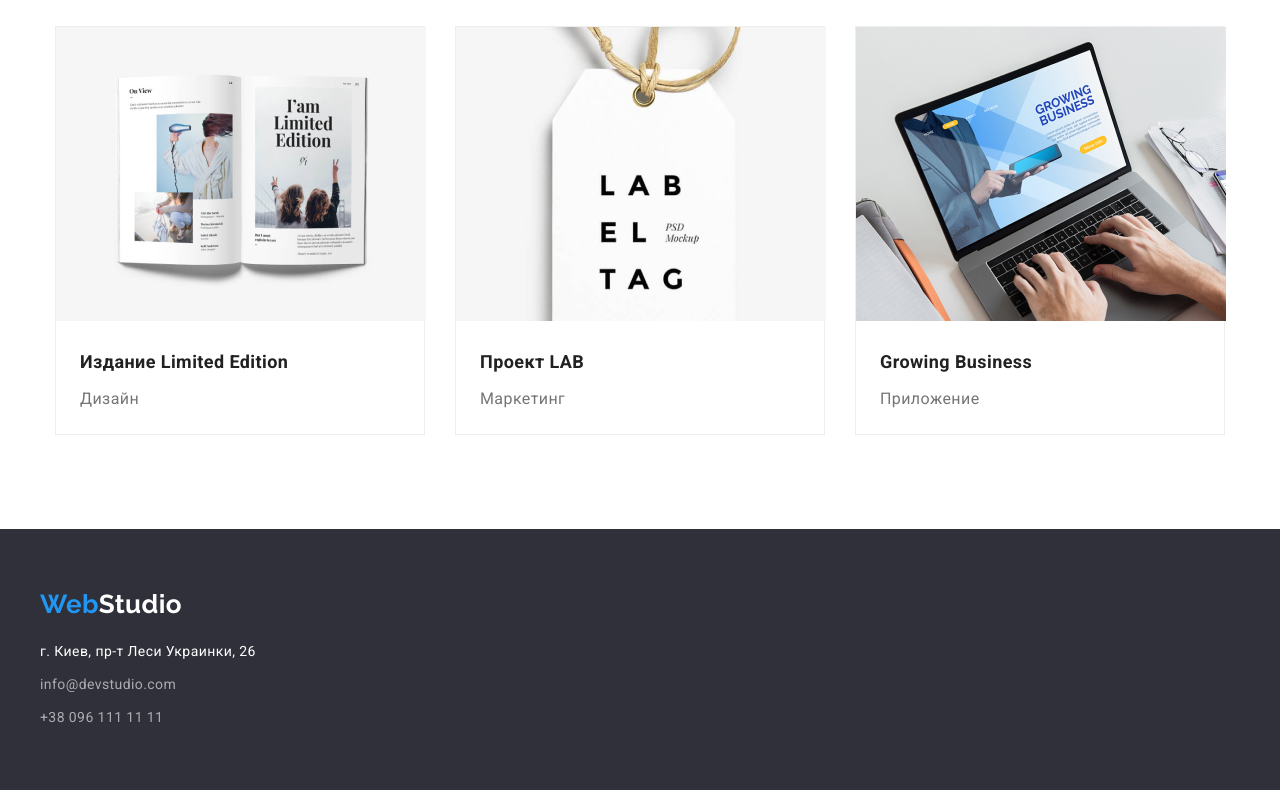
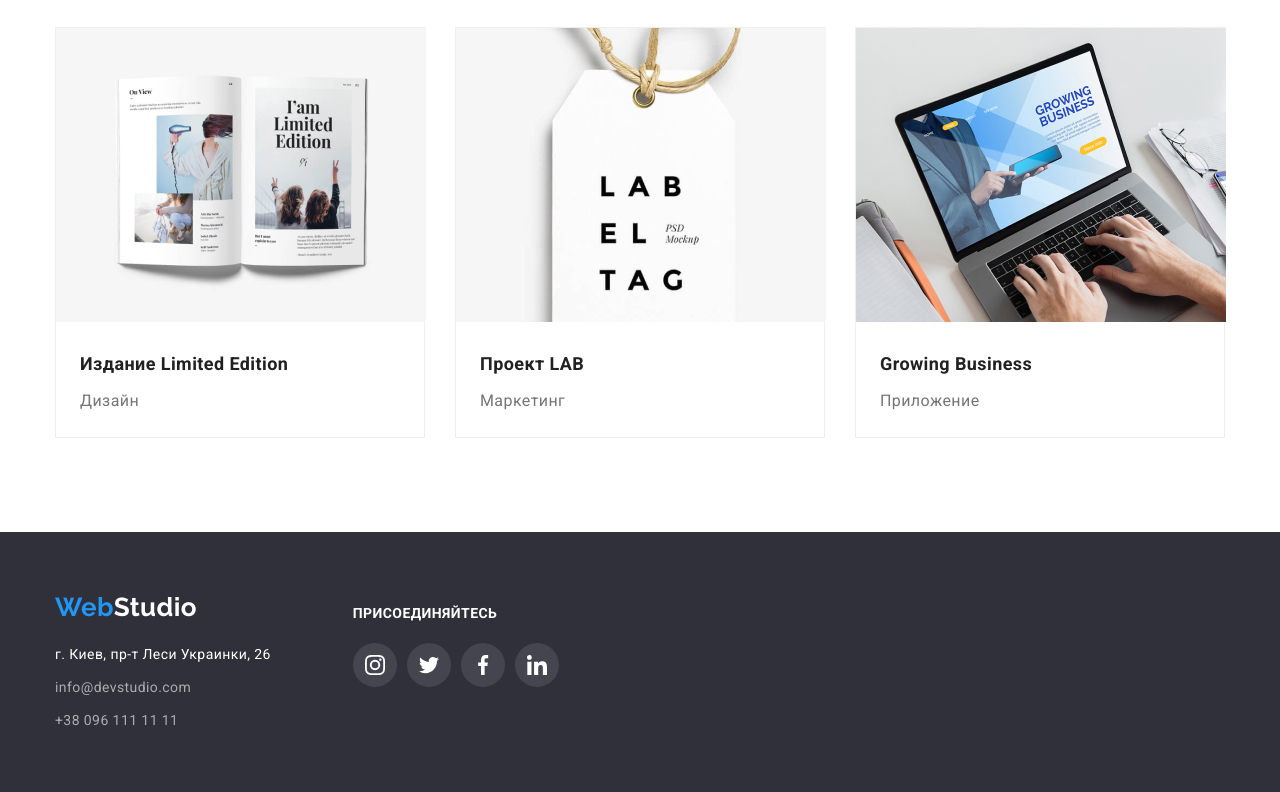
Before and after one commit to OlhaPylyp/goit-markup-hw-04, a plain HTML site: page portfolio.html in a window 1280 px wide. Shown: the part 1117-1909 px from the top of the page. Drawn offline with Linux system fonts and the light colour scheme.

Commit message:
Футер+Портфолио

```diff
--- a/css/style.css
+++ b/css/style.css
@@ -21,6 +21,7 @@ body {
   font-style: normal;
   font-weight: 700;
   font-size: 14px;
+  line-height: 1.14;
   letter-spacing: 0.03em;
 }
 .container {
@@ -93,7 +94,7 @@ body {
   clip: rect(0 0 0 0);
   overflow: hidden;
 }
-
+/* ------------------------------------Header-------------------------------------- */
 .logo-web {
   color: var(--akcent-color);
 
@@ -133,7 +134,6 @@ body {
 
   cursor: pointer;
   font-weight: 500;
-  line-height: 1.14;
   letter-spacing: 0.02em;
 }
 
@@ -163,7 +163,7 @@ body {
   display: inline-flex;
   align-items: center;
   font-weight: 500;
-  line-height: 1.14;
+
   letter-spacing: 0.02em;
   color: var(--text-color);
 }
@@ -182,7 +182,7 @@ body {
   content: "";
 }
 main */
-/*style fo rposter section*/
+/*style fo poster section*/
 
 .overlay {
   display: block;
@@ -292,7 +292,6 @@ main */
 }
 
 .list-advantage .title {
-  line-height: 1.14;
   text-transform: uppercase;
   list-style: none;
 }
@@ -302,9 +301,7 @@ main */
 }
 
 /*style for чем мы занимаемся*/
-.work-list {
-  flex-wrap: flex;
-}
+
 .work-list .item:nth-child(3n) {
   margin-right: 0px;
 }
@@ -364,7 +361,6 @@ main */
   align-items: center;
   width: 44px;
   height: 44px;
-  background: var(--white);
   border-radius: 50%;
 }
 .social-item .icon {
@@ -421,7 +417,8 @@ main */
 .client-link:focus .icon {
   fill: var(--akcent-color);
 }
-/*footer*/
+/*----------------footer---------------------------*/
+
 .page-foter {
   background: var(--baner-bcg-color);
   font-weight: 400;
@@ -430,6 +427,7 @@ main */
 /* описываем контейнер контактов в футере, задаю верхний и нижний падинги*/
 .foter-container {
   padding: 60px 0;
+  margin-right: 82px;
 }
 .logo-foter {
   display: inline-block;
@@ -467,6 +465,59 @@ main */
   cursor: pointer;
 }
 
+/* ---------------колонка с соцсетями в футере----------------- */
+/*позиционирование списков соц сетей */
+.footer-social-container {
+  padding-top: 72px;
+  padding-bottom: 100px;
+}
+
+/* стили для заголовка футера*/
+.footer-title {
+  font-weight: bold;
+  font-size: 14px;
+  margin-top: 0;
+  margin-bottom: 20px;
+  line-height: 1.4;
+  color: var(--white);
+  text-transform: uppercase;
+}
+/* стили для соц сетей футера */
+.footer-social {
+  display: flex;
+}
+.footer-social .item:not(:last-child) {
+  margin-right: 10px;
+}
+/* серый фон кружочка */
+
+/* style  for link in sosial list */
+.footer-social-link {
+  display: flex;
+  justify-content: center;
+  align-items: center;
+  width: 44px;
+  height: 44px;
+  background: rgba(255, 255, 255, 0.1);
+
+  border-radius: 50%;
+}
+/* стиль для иконок соц. сетей футера */
+.footer-social .icon {
+  width: 20px;
+  height: 20px;
+  fill: var(--white);
+}
+/* ховер для ссылок соц сетей */
+.footer-social-link:hover,
+.footer-social-link:focus {
+  background: var(--akcent-color);
+}
+/* !!!еффект ховера для иконок соц сетей соц сетей такой же как и усоц.сетей команды, поэтому отдельно не создавала */
+.footer-social-link:hover .icon,
+.footer-social-link:focus .icon {
+  fill: var(--white);
+}
 /*style for portfolio*
 /*title portfolio*/
 
@@ -501,12 +552,11 @@ main */
   color: var(--white);
   background: var(--akcent-color);
   cursor: pointer;
+  box-shadow: 0px 3px 1px rgba(0, 0, 0, 0.1), 0px 1px 2px rgba(0, 0, 0, 0.08),
+    0px 2px 2px rgba(0, 0, 0, 0.12);
 }
 /*grid for servse list*/
 
-.list-service {
-  flex-wrap: wrap;
-}
 .list-service .item {
   width: calc((100% - 30px * 2) / 3);
   margin-right: 30px;
@@ -539,3 +589,11 @@ main */
   font-size: 16px;
   line-height: 1.9;
 }
+
+/* Ховер и фокус для списка по сервису */
+
+.list-service .item:hover {
+  border: 1px solid var(--border-portfolio);
+  box-shadow: 0px 1px 1px rgba(0, 0, 0, 0.12), 0px 4px 4px rgba(0, 0, 0, 0.06),
+    1px 4px 6px rgba(0, 0, 0, 0.16);
+}
--- a/portfolio.html
+++ b/portfolio.html
@@ -34,15 +34,22 @@
           </ul>
         </nav>
         <!--feedback-->
+        <!--feedback-->
         <ul class="list site-adr flexbox">
           <li class="item">
-            <a href="mailto:info@devstudio.com" class="link"
-              >info@devstudio.com</a
+            <a href="mailto:info@devstudio.com" class="link">
+              <svg class="icon mail" width="16" height="12">
+                <use href="./image/sprite.svg#icon-mail"></use>
+              </svg>
+              info@devstudio.com</a
             >
           </li>
           <li class="item">
-            <a href="tel:+38-095-111-11-11" class="link"
-              ><span>+38 096 111 11 11</span></a
+            <a href="tel:+38-095-111-11-11" class="link">
+              <svg class="icon tel" width="10" height="16">
+                <use href="./image/sprite.svg#icon-smartphone"></use>
+              </svg>
+              +38 096 111 11 11</a
             >
           </li>
         </ul>
@@ -191,8 +198,10 @@
         </div>
       </section>
     </main>
-    <footer class="page-foter">
-      <div class="container foter-container">
+    <!--Footer-->
+    <footer class="page-foter flexbox">
+      <div class="container flexbox">
+        <div class="foter-container">
           <a lang="en" href="./" class="logo-foter">
             <span class="logo-web">Web</span>Studio</a
           ><br />
@@ -208,6 +217,64 @@
             >
           </address>
         </div>
+        <div class="footer-social-container">
+          <h2 class="footer-title">присоединяйтесь</h2>
+          <ul class="list footer-social">
+            <li class="item">
+              <a
+                href="https://www.instagram.com/?hl=uk"
+                class="footer-social-link"
+                target="_blank"
+                rel="noopener noreferrer"
+                aria-label="ссылка инстаграм"
+              >
+                <svg class="icon">
+                  <use href="./image/sprite.svg#icon-instagram"></use>
+                </svg>
+              </a>
+            </li>
+            <li class="item">
+              <a
+                href="https://twitter.com/?lang=uk"
+                class="footer-social-link"
+                target="_blank"
+                rel="noopener noreferrer"
+                aria-label="ссылка твиттер"
+              >
+                <svg class="icon">
+                  <use href="./image/sprite.svg#icon-twitter"></use>
+                </svg>
+              </a>
+            </li>
+            <li class="item">
+              <a
+                href="https://uk-ua.facebook.com"
+                class="footer-social-link"
+                target="_blank"
+                rel="noopener noreferrer"
+                aria-label="ссылка фейсбук"
+              >
+                <svg class="icon">
+                  <use href="./image/sprite.svg#icon-facebook"></use>
+                </svg>
+              </a>
+            </li>
+            <li class="item">
+              <a
+                href="https://www.linkedin.com/uas/login?_l=ru"
+                class="footer-social-link"
+                target="_blank"
+                rel="noopener noreferrer"
+                aria-label="ссылка линкедин"
+              >
+                <svg class="icon">
+                  <use href="./image/sprite.svg#icon-linkedin"></use>
+                </svg>
+              </a>
+            </li>
+          </ul>
+        </div>
+      </div>
     </footer>
   </body>
 </html>
```
Lines whose indentation alone changed are shown as unchanged.
